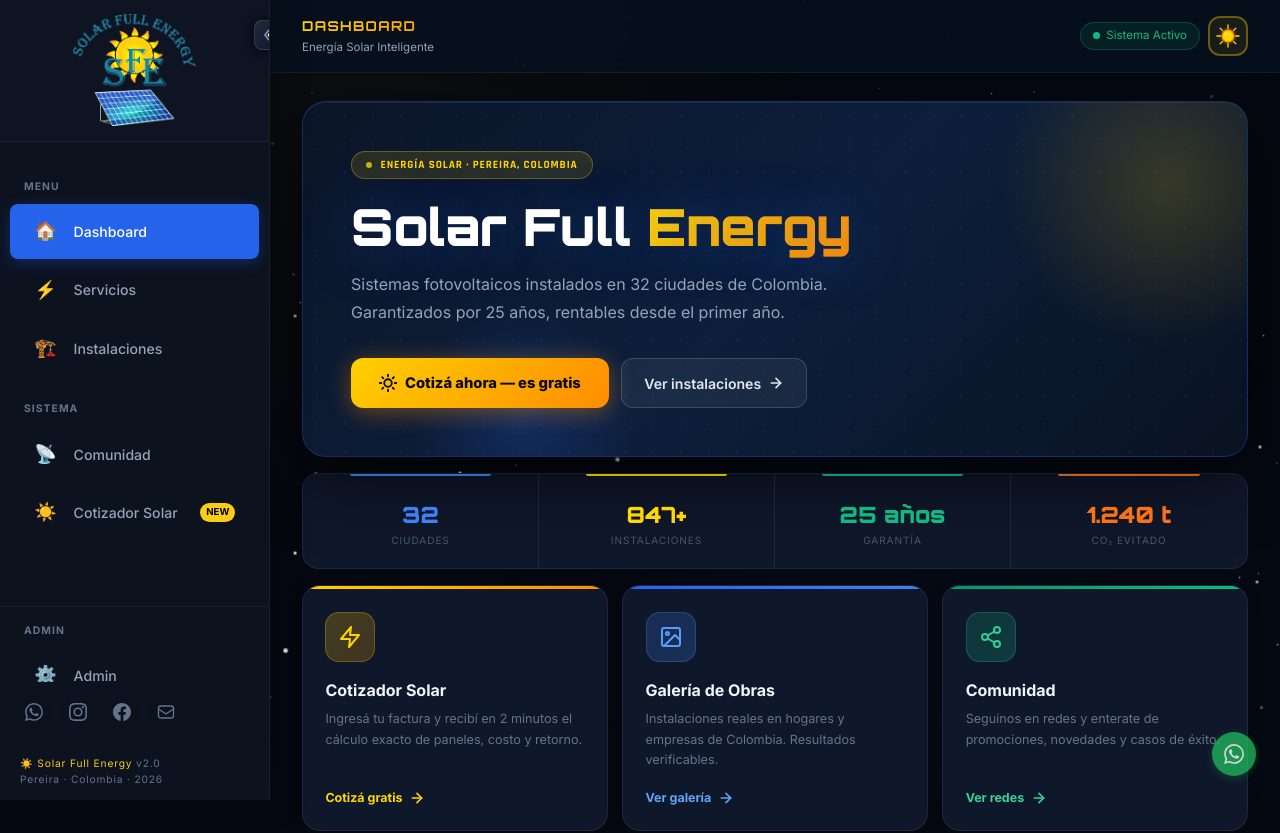
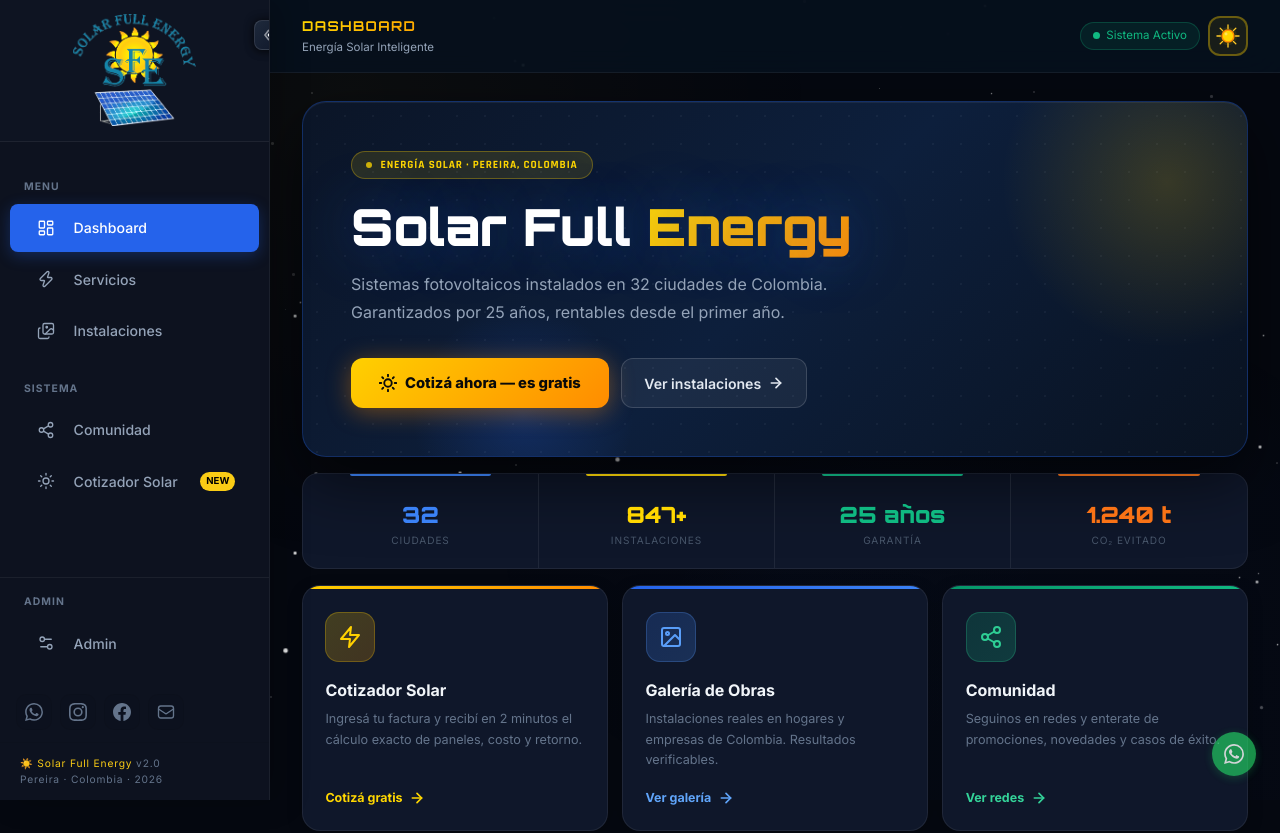
Before and after one commit to DavidAlvarez1998/Solar-full-energy, a React (Vite) app: page /#dashboard in a window 1280 px wide. Shown: the top 833 px of the page. Built offline with nearby package versions, Linux system fonts and the light colour scheme.

Commit message:
feat: reemplaza emojis del sidebar por iconos lucide-react

```diff
--- a/src/components/layout/Sidebar.tsx
+++ b/src/components/layout/Sidebar.tsx
@@ -5,6 +5,16 @@
 import InstagramIcon from '../icons/InstagramIcon';
 import FacebookIcon from '../icons/FacebookIcon';
 import EmailIcon from '../icons/EmailIcon';
+import { LayoutDashboard, Zap, Images, Share2, Sun, Settings2 } from 'lucide-react';
+
+const NAV_ICONS: Record<string, React.ReactNode> = {
+  dashboard:  <LayoutDashboard size={18} strokeWidth={1.75} />,
+  servicios:  <Zap            size={18} strokeWidth={1.75} />,
+  instalados: <Images         size={18} strokeWidth={1.75} />,
+  redes:      <Share2         size={18} strokeWidth={1.75} />,
+  chatbot:    <Sun            size={18} strokeWidth={1.75} />,
+  admin:      <Settings2      size={18} strokeWidth={1.75} />,
+};
 
 interface SidebarProps {
   activeSection: SectionId;
@@ -292,7 +302,7 @@
     aria-label={item.label}
     aria-current={active ? 'page' : undefined}
   >
-    <div className="flex justify-center flex-shrink-0 text-lg" style={{ width: 24 }}>{item.icon}</div>
+    <div className="flex justify-center flex-shrink-0" style={{ width: 24 }}>{NAV_ICONS[item.id] ?? item.icon}</div>
     {!collapsed && <span>{item.label}</span>}
     {!collapsed && item.badge && (
       <span
```
